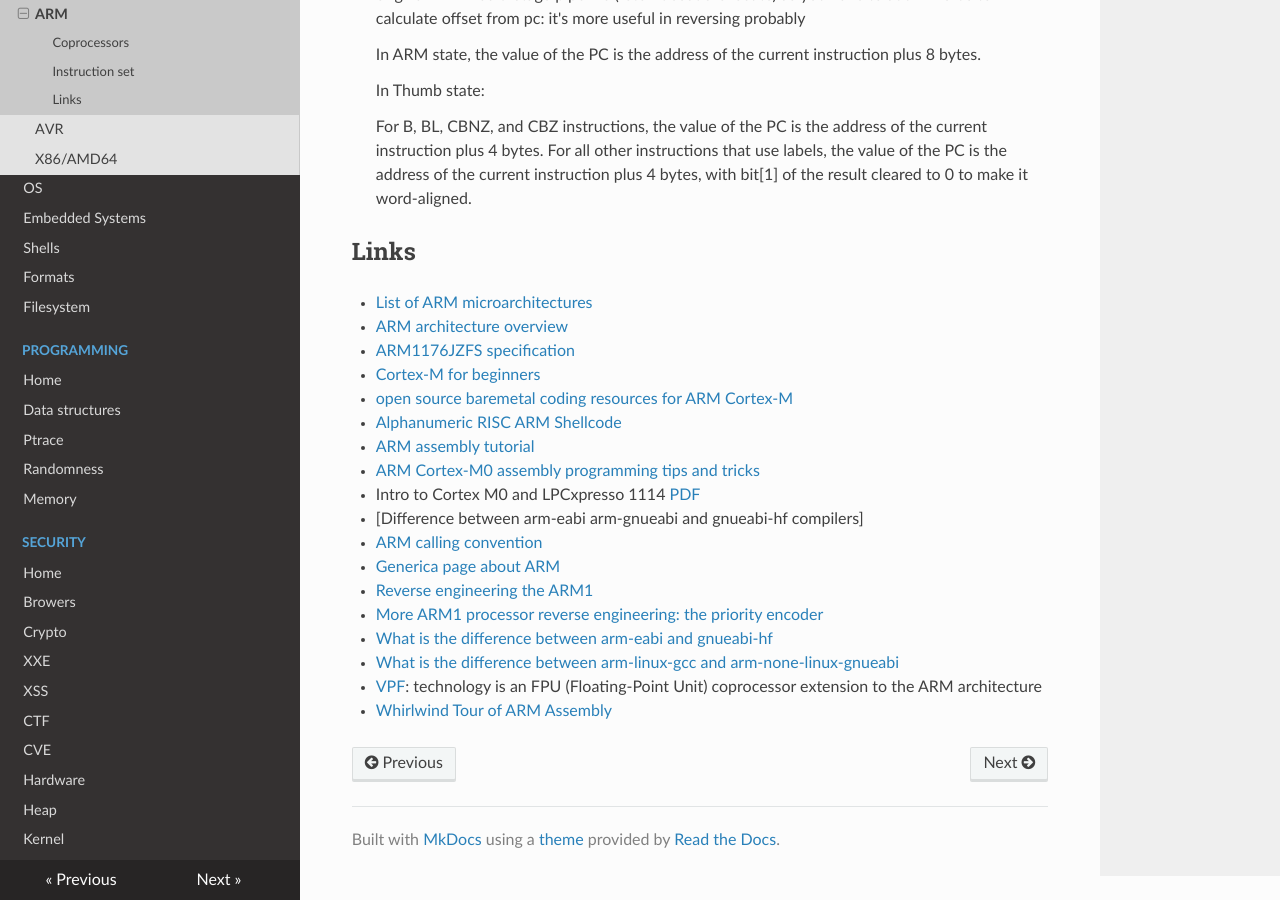
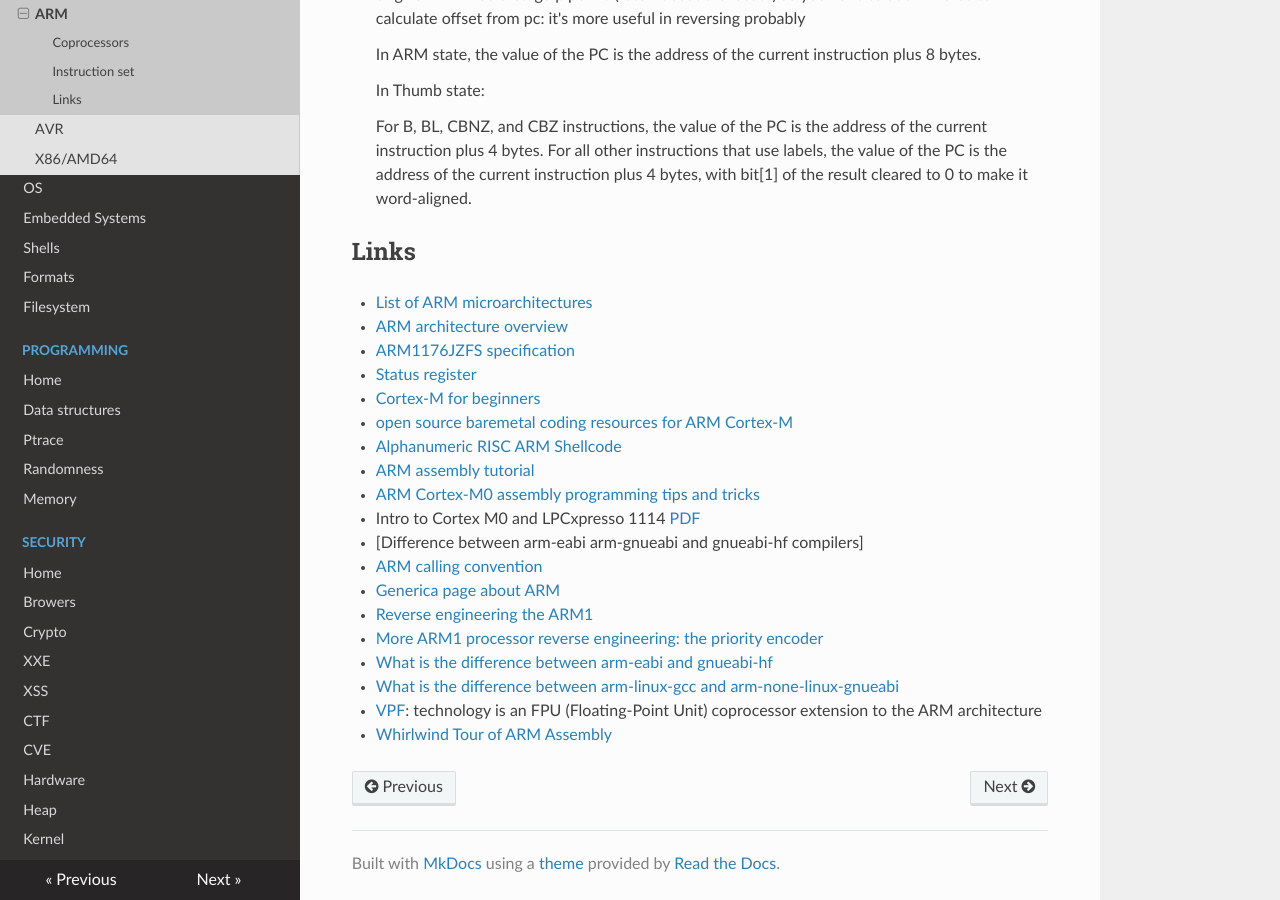
Before and after one commit to gipi/low-level, an MkDocs documentation site: the page built from docs/arch/arm.md, in a window 1280 px wide and 900 px high, scrolled down 1345 px. Built offline with MkDocs 1.6.1, drawn with Linux system fonts in a browser that asks for light colours; nearby versions of some CDN libraries; old or Windows-style settings are respelled for this version of MkDocs.

Commit message:
Update arm.md

```diff
--- a/docs/arch/arm.md
+++ b/docs/arch/arm.md
@@ -78,6 +78,7 @@ for example, is p14.
  - [List of ARM microarchitectures](https://en.wikipedia.org/wiki/List_of_ARM_microarchitectures)
  - [ARM architecture overview](https://web.eecs.umich.edu/~prabal/teaching/eecs373-f10/readings/ARM_Architecture_Overview.pdf)
  - [ARM1176JZFS specification](http://infocenter.arm.com/help/topic/com.arm.doc.ddi0301h/ddi0301h_arm1176jzfs_r0p7_trm.pdf)
+ - [Status register](https://www.heyrick.co.uk/armwiki/The_Status_register)
  - [Cortex-M for beginners](documents/Cortex-M for Beginners - 2017_EN_v2.pdf)
  - [open source baremetal coding resources for ARM Cortex-M](http://asm.thi.ng/)
  - [Alphanumeric RISC ARM Shellcode](http://phrack.org/issues/66/12.html)
```
